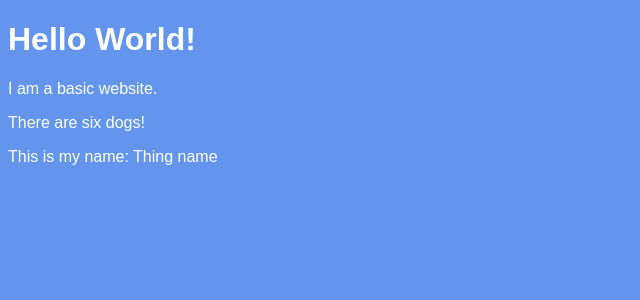
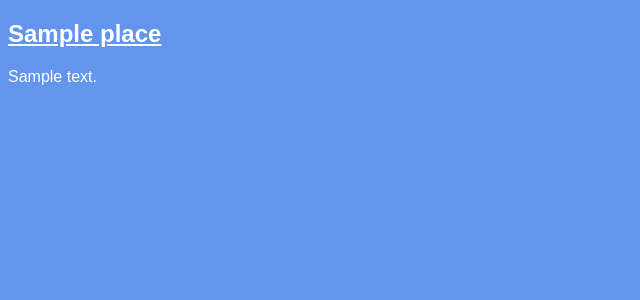
Before and after one commit to rpancholi/myhellowebapp, a Django app: page / in a window 1280 px wide. Shown: the part 134-434 px from the top of the page, without its empty margins (0-640 px from the left). Run offline with Django 3.2, Linux system fonts and the light colour scheme; tables that the repository leaves empty hold one stand-in row (values such as "Sample post").

Commit message:
Chapter 8
Work up until chapter 9

```diff
--- a/collection/templates/index.html
+++ b/collection/templates/index.html
@@ -6,8 +6,12 @@
 {% endblock title %}
 
 {% block content %}
-		<h1> Hello World! </h1>
-		<p> I am a basic website. </p>
-		<p> There are {{ number|apnumber }} dog{{ number|pluralize }}! </p>
-		<p> This is my name: {{ thing }} </p>
+		{% for place in places %}
+		<h2>
+			<a href="{% url 'place_detail' slug=place.slug %}" >
+				{{place.name}}
+			</a>
+		</h2>
+		<p>{{ place.description }}</p>
+		{% endfor %}
 {% endblock content %}
--- a/collection/views.py
+++ b/collection/views.py
@@ -1,10 +1,17 @@
 from django.shortcuts import render
+from collection.models import Places
 
 # Create your views here.
 def index(request):
-	number = 6
-	thing = "Thing name"
+	places = Places.objects.all()
+
 	return render(request, 'index.html', {
-		'number': number,
-		'thing': thing,
+		'places': places,
 	})
+
+def place_detail(request, slug):
+	place = Places.objects.get(slug = slug)
+
+	return render(request, 'places/place_detail.html', {
+		'place': place,
+	})
--- a/hellowebapp/urls.py
+++ b/hellowebapp/urls.py
@@ -23,5 +23,6 @@ urlpatterns = [
 	url(r'^$', views.index, name='home'),
 	url(r'^about/$', TemplateView.as_view(template_name='about.html'), name='about'),
 	url(r'^contact/$', TemplateView.as_view(template_name='contact.html'), name='contact'),
+	url(r'^places/(?P<slug>[-\w]+)/$', views.place_detail, name='place_detail'),
     url(r'^admin/', admin.site.urls),
 ]
```
Also changed, not shown: collection/templates/places/place_detail.html (added, +11 -0 lines).
